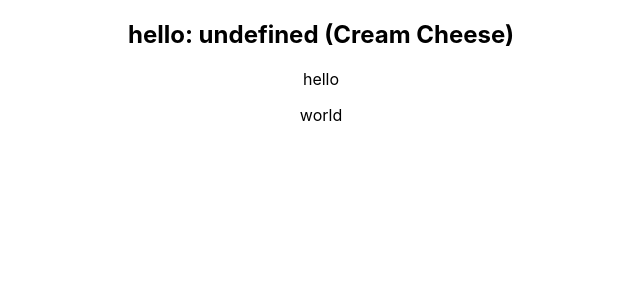
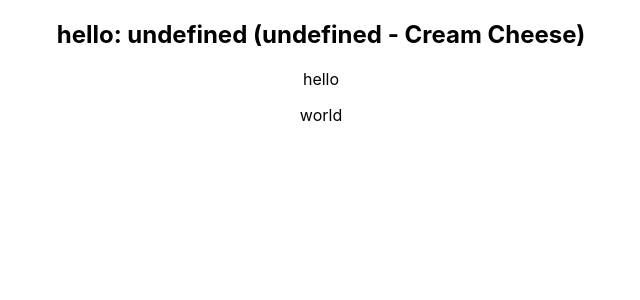
Before and after one commit to CS1371/quideo, a React (Create React App) app: page / in a window 1280 px wide. Shown: the top 300 px of the page, without its empty margins (319-959 px from the left). Built offline with nearby package versions, Linux system fonts and the light colour scheme.

Commit message:
Add minor prop checking for question

```diff
--- a/src/Question.js
+++ b/src/Question.js
@@ -36,7 +36,7 @@ export default class Question extends React.Component {
         return (
             <div className="question-view">
                 <div className="question-title">
-                    <h2>{this.props.topic + ": " + this.props.index + " (" + difficulty + ")"}</h2>
+                    <h2>{this.props.topic + ": " + this.props.index + " (" + this.props.type + " - " + difficulty + ")"}</h2>
                 </div>
                 <div className="question-tags">
                     {tags}
@@ -49,14 +49,21 @@ Question.propTypes = {
     topic: PropTypes.string.isRequired,
     index: PropTypes.number.isRequired,
     difficulty: PropTypes.number.isRequired,
-    // TODO: Make required!
-    type: PropTypes.string,
-    hints: PropTypes.arrayOf(PropTypes.Object), // Replace with objectOf?
+    type: PropTypes.string.isRequired,
+    hints: PropTypes.arrayOf(PropTypes.shape({
+        index: PropTypes.number.isRequired,
+        text: PropTypes.string.isRequired
+    })),
+    preamble: PropTypes.string.isRequired,
+    questions: PropTypes.arrayOf(PropTypes.shape({
+        index: PropTypes.number.isRequired,
+        prompt: PropTypes.number.isRequired
+    })),
     prompt: PropTypes.string.isRequired,
     tags: PropTypes.arrayOf(PropTypes.shape({
         name: PropTypes.string.isRequired
     })),
-    // TODO: objectOf(Answer) -> Figure out what answers look like and
     // make required!
+
     answers: PropTypes.arrayOf(PropTypes.Object)
 };
```
